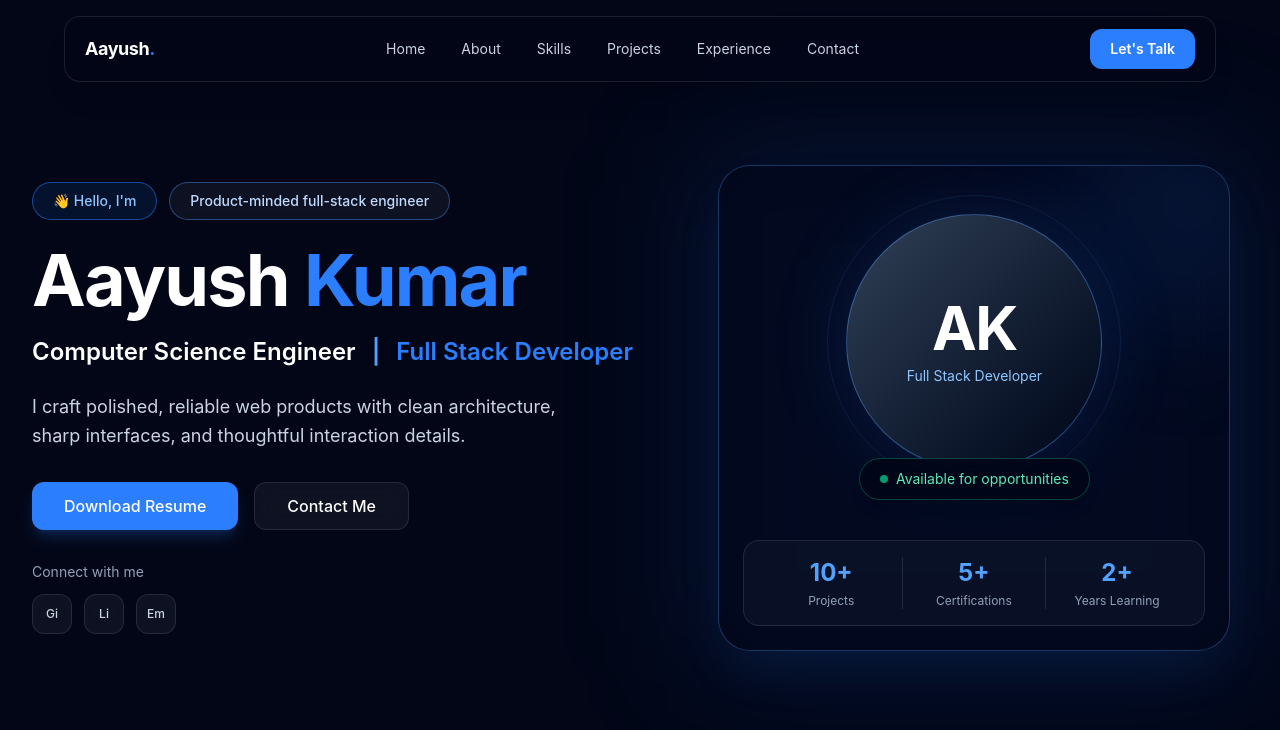
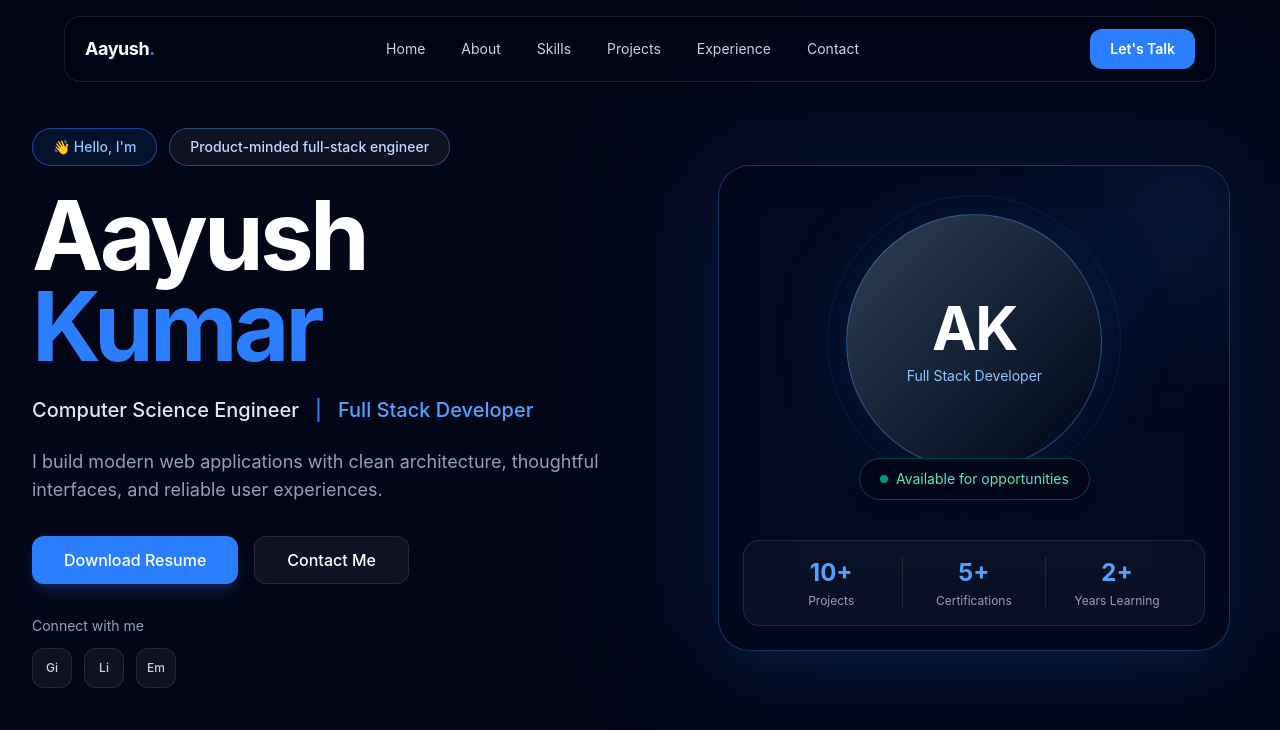
Before and after one commit to AayushJaiswal7/MyPortfolio, a React app: page / in a window 1280 px wide. Shown: the top 730 px of the page. Built offline with nearby package versions, Linux system fonts and the light colour scheme; the HTML template or start-up script is replaced by a standard one.

Commit message:
feat: add animated hero content component with introduction, credentials, and CTA buttons

```diff
--- a/src/components/sections/Hero/HeroContent.tsx
+++ b/src/components/sections/Hero/HeroContent.tsx
@@ -1,9 +1,16 @@
+import { motion } from "framer-motion";
 import Button from "@/components/ui/Button";
 import SocialLinks from "./SocialLinks";
 
 export default function HeroContent() {
   return (
-    <div className="flex max-w-2xl flex-col">
+    <motion.div
+      initial={{ opacity: 0, y: 24 }}
+      animate={{ opacity: 1, y: 0 }}
+      transition={{ duration: 0.6, ease: "easeOut" }}
+      className="flex max-w-2xl flex-col"
+    >
+      {/* Intro badges */}
       <div className="mb-6 flex flex-wrap items-center gap-3">
         <span className="rounded-full border border-blue-500/50 bg-blue-500/10 px-5 py-2 text-sm font-medium text-blue-300">
           👋 Hello, I'm
@@ -14,21 +21,31 @@ export default function HeroContent() {
         </span>
       </div>
 
-      <h1 className="text-6xl font-bold tracking-tight text-white md:text-6xl lg:text-7xl">
+      {/* Name */}
+      <h1 className="text-6xl font-bold leading-[0.95] tracking-[-0.04em] text-white sm:text-7xl lg:text-8xl">
         Aayush <span className="text-blue-500">Kumar</span>
       </h1>
 
-      <div className="mt-5 flex flex-wrap items-center gap-4 text-xl font-semibold md:text-2xl">
-        <span className="text-white">Computer Science Engineer</span>
-        <span className="hidden text-blue-400 md:block">|</span>
-        <span className="text-blue-500">Full Stack Developer</span>
+      {/* Role */}
+      <div className="mt-6 flex flex-wrap items-center gap-x-4 gap-y-2 text-lg font-medium sm:text-xl">
+        <span className="text-slate-200">
+          Computer Science Engineer
+        </span>
+
+        <span className="hidden text-blue-500 sm:block">|</span>
+
+        <span className="text-blue-400">
+          Full Stack Developer
+        </span>
       </div>
 
-      <p className="mt-6 max-w-xl text-lg leading-relaxed text-slate-300">
-        I craft polished, reliable web products with clean architecture,
-        sharp interfaces, and thoughtful interaction details.
+      {/* Description */}
+      <p className="mt-6 max-w-xl text-base leading-7 text-slate-400 sm:text-lg">
+        I build modern web applications with clean architecture,
+        thoughtful interfaces, and reliable user experiences.
       </p>
 
+      {/* CTA */}
       <div className="mt-8 flex flex-wrap gap-4">
         <Button variant="primary" size="lg">
           Download Resume
@@ -39,10 +56,14 @@ export default function HeroContent() {
         </Button>
       </div>
 
+      {/* Social Links */}
       <div className="mt-8">
-        <p className="mb-3 text-sm text-slate-400">Connect with me</p>
+        <p className="mb-3 text-sm text-slate-400">
+          Connect with me
+        </p>
+
         <SocialLinks />
       </div>
-    </div>
+    </motion.div>
   );
 }
```
